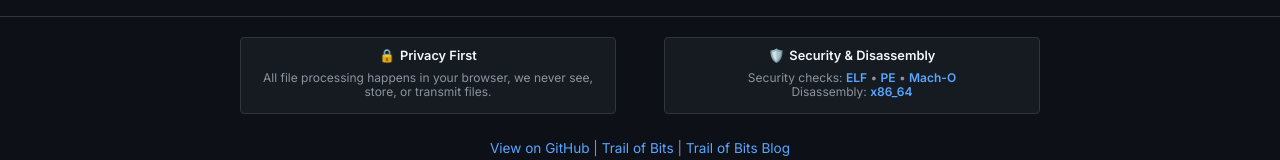
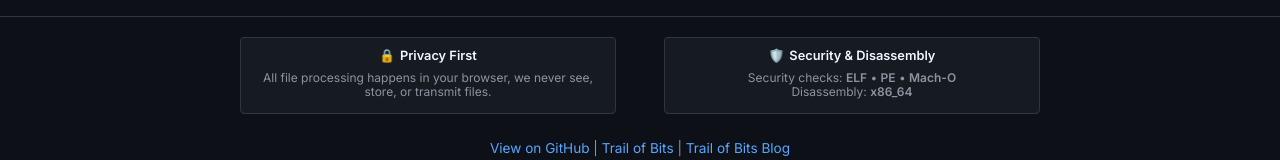
Before and after one commit to trailofbits/checksec-anywhere, a plain HTML site: page frontend/index.html in a window 1280 px wide. Shown: the part 590-750 px from the top of the page. Drawn offline with Linux system fonts and the light colour scheme; a script that the page names is missing.

Commit message:
remove color from info section

```diff
--- a/frontend/styles.css
+++ b/frontend/styles.css
@@ -693,7 +693,7 @@ body {
 }
 
 .info-section strong {
-    color: #58a6ff;
+    color: inherit;
     font-weight: 600;
 }
 
```
